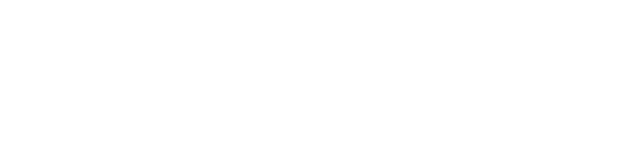
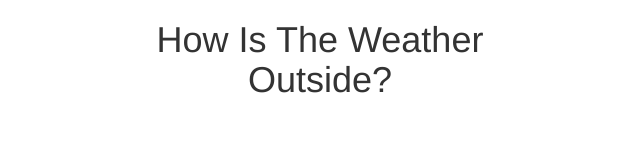
Before and after one commit to himanshumehta1114/localWeatherApp, a plain HTML site: page index.html in a window 1280 px wide. Shown: the whole page, without its empty margins (320-960 px from the left). Drawn offline with Linux system fonts and the light colour scheme.

Commit message:
Created style.css

```diff
--- a/index.html
+++ b/index.html
@@ -4,11 +4,13 @@
 	<meta charset="UTF-8">
 	<title>Local Weather App</title>
 	<link rel="stylesheet" href="bootStrap/css/bootstrap.min.css">
+	<link rel="stylesheet" href="style.css">
 </head>
 <body>
 	<div class="container-fluid">
 		<div class="row">
-			<div class="col-lg-12 text-center">
+			<div class="col-lg-4 col-lg-offset-4 text-center">
+				<h1 class="">How Is The Weather Outside?</h1>
 			</div>
 		</div>
 
```
Also changed, not shown: style.css (added).
